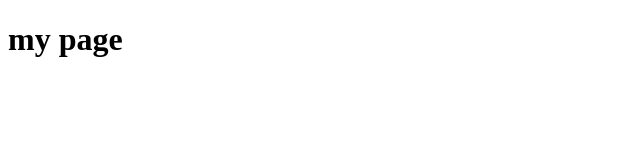
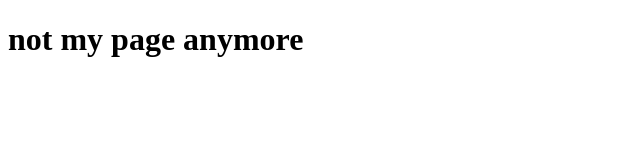
Before and after one commit to praticasUnifor/IAGO_TELES_2518943_EF, a plain HTML site: page index.html in a window 1280 px wide. Shown: the whole page, without its empty margins (0-640 px from the left). Drawn offline with Linux system fonts and the light colour scheme.

Commit message:
bugfix: fixed h1 title and page title

```diff
--- a/index.html
+++ b/index.html
@@ -3,9 +3,9 @@
 <head>
     <meta charset="UTF-8">
     <meta name="viewport" content="width=device-width, initial-scale=1.0">
-    <title>Document</title>
+    <title>Not my page</title>
 </head>
 <body>
-    <h1>my page</h1>
+    <h1>not my page anymore</h1>
 </body>
 </html>
```
